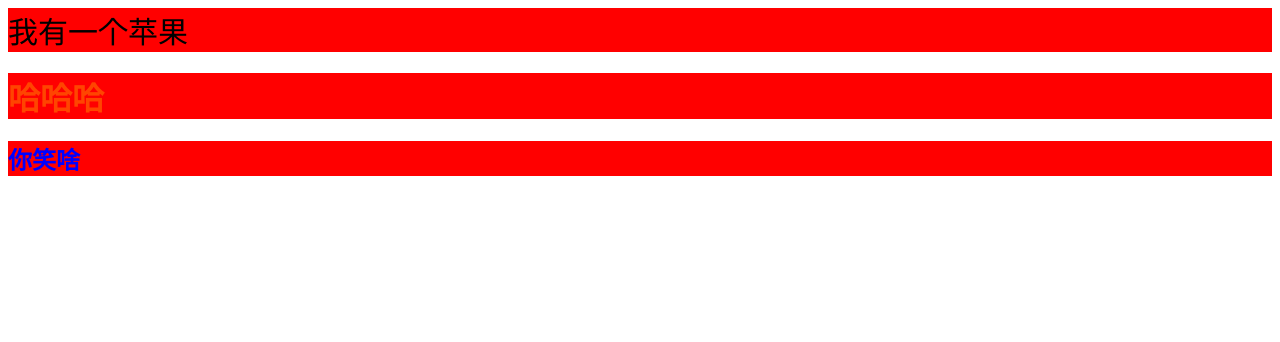
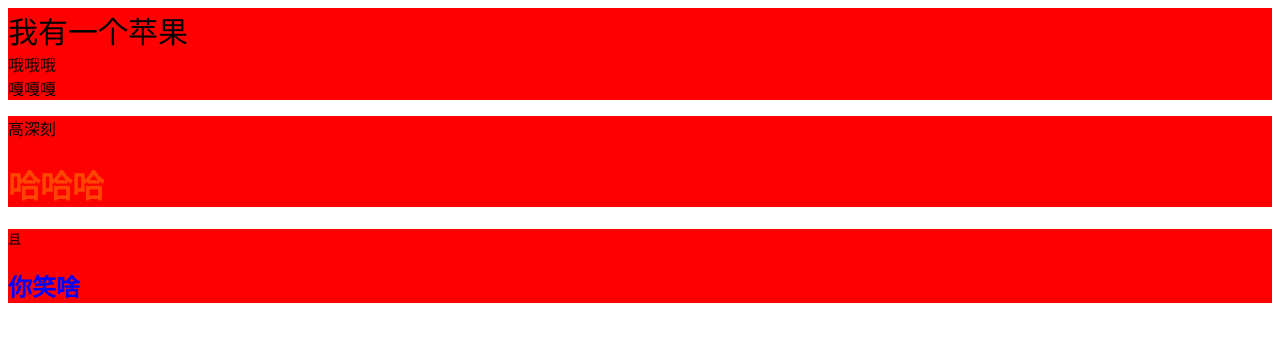
Before and after one commit to umberllas/someText, a plain HTML site: page apple/index.html in a window 1280 px wide. Drawn offline with Linux system fonts and the light colour scheme.

Commit message:
第二次提交

```diff
--- a/apple/index.html
+++ b/apple/index.html
@@ -21,11 +21,16 @@
 <body>
     <div>
         <span>我有一个苹果</span>
+        <div>哦哦哦</div>
+        <div>嘎嘎嘎</div>
     </div>
     <div>
+        <p>高深刻</p>
+
         <h1>哈哈哈</h1>
     </div>
     <div>
+        <small>且</small>
         <h2>你笑啥</h2>
     </div>
 </body>
```
